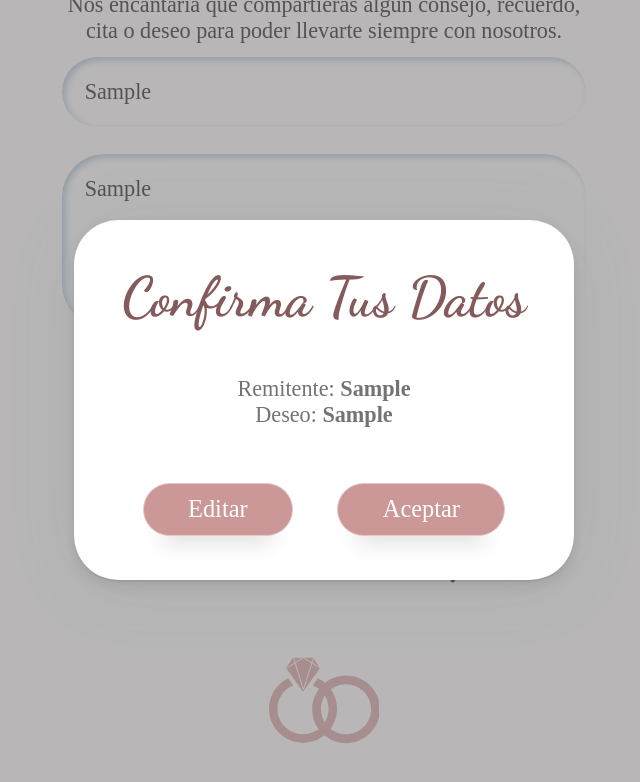
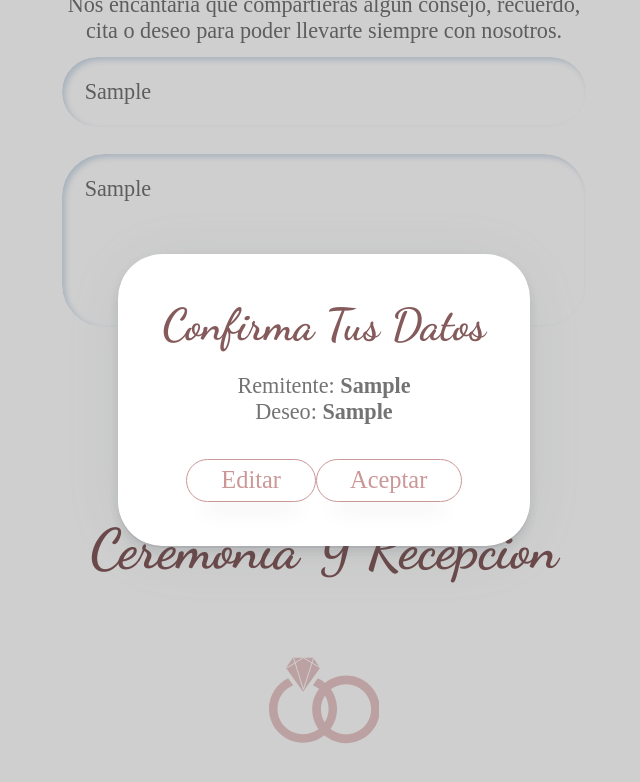
Before and after one commit to korikonchi/invitation, a website built with Parcel: page src/index.html in a window 1280 px wide. Both pictures are taken after typing "Sample", "Sample" into the empty fields and a click on the input "ENVIAR". Shown: the whole page, without its empty margins (316-956 px from the left). Built offline with nearby package versions, Linux system fonts and the light colour scheme; files whose address does not match are found by name; a web font is replaced by a local one.

Commit message:
style: improve modal animations

```diff
--- a/src/styles/_animations.scss
+++ b/src/styles/_animations.scss
@@ -84,6 +84,14 @@
     opacity: 1;
   }
 }
+@keyframes FadeInSlow {
+  0% {
+    opacity: 0;
+  }
+  100% {
+    opacity: 1;
+  }
+}
 
 .animated-israel {
   animation: MOVEINLEFT 3s ease-out;
--- a/src/styles/_common.scss
+++ b/src/styles/_common.scss
@@ -43,13 +43,13 @@
 .btn {
   transition: all 0.2s;
   &:active {
-    transform: translatey(-0.2rem);
+    transform: translatey(-0.1rem);
     box-shadow: 0.1rem 0.5rem 1rem $quaternary;
   }
   &:hover {
-    transform: translatey(-0.2rem);
+    transform: translatey(-0.1rem);
     /* add shadow at button x,y,intensity and color */
-    box-shadow: 1rem 1rem 1rem $quaternary;
+    box-shadow: 0.21rem 0.21rem 0.51rem $quaternary;
   }
 
   &-submit {
--- a/src/styles/_modal.scss
+++ b/src/styles/_modal.scss
@@ -9,34 +9,61 @@
   align-items: center;
 
   .modal-card {
-    // height: 300px;
-    padding: 2rem;
-    width: 500px;
+    padding: 1rem;
+    max-width: rem(500);
     display: flex;
     flex-direction: column;
     justify-content: space-around;
     align-items: center;
     z-index: 1;
 
+    animation: FadeInSlow 0.5s ease-out;
+
+    &.error {
+      animation: bounce 0.5s ease-out;
+    }
+
+    .title {
+      font-size: 2rem;
+    }
+
+    @include media(xs) {
+      padding: 2rem;
+    }
+
     .controls {
-      padding-top: 2rem;
+      padding-top: 1rem;
+      display: flex;
+      justify-content: center;
+      width: 100%;
     }
 
     .modal-btn {
       width: auto;
-      padding: 0.5rem 2rem;
-      margin: 0 1rem;
+      padding: 0.3rem 1.5rem;
+      margin: 0;
+      flex-basis: 40%;
+      background-color: white;
+      color: $secondary;
+      border: 1px solid $secondary;
+
+      &.margin-left {
+        color: white;
+        margin-left: 1rem;
+        background-color: $secondary;
+      }
     }
 
     h3 {
       margin-bottom: 0;
     }
     p {
-      padding: 2rem 0 0;
+      padding: 1rem 0 0;
     }
   }
   .modal-bg {
-    background-color: rgba(8, 2, 2, 0.288);
+    background-color: rgba(8, 2, 2, 0.188);
+    animation: FadeInSlow 1s ease-out;
     height: 100%;
     width: 100%;
     position: absolute;
```
